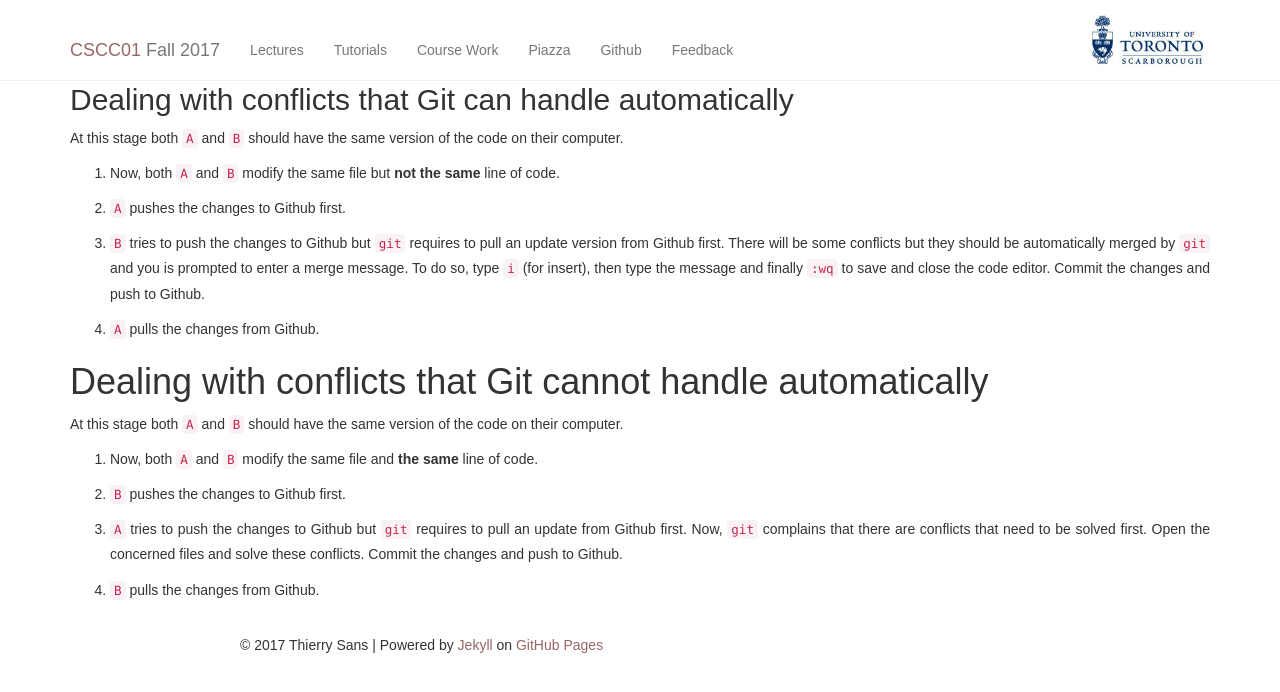
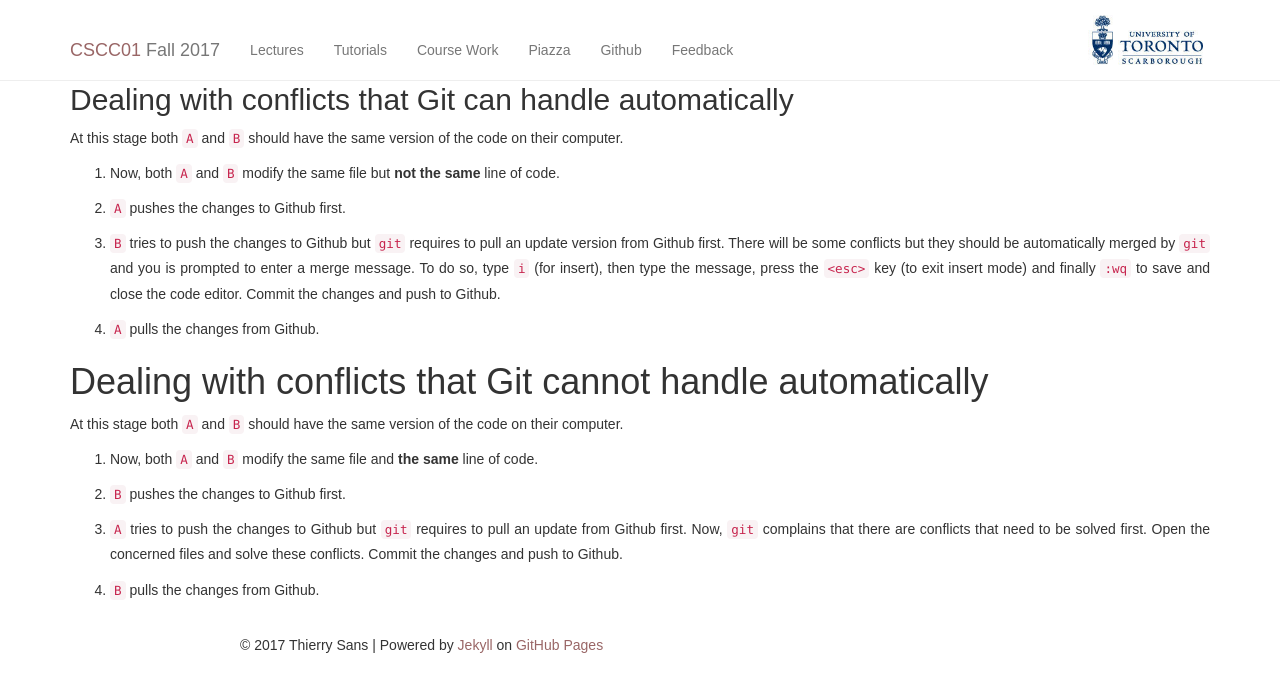
Before and after one commit to ThierrySans/CSCC01, a Jekyll site: the page built from tutorials/01/index.md, in a window 1280 px wide and 900 px high, scrolled down 555 px. Shown: the top 692 px of the window. Built offline with Jekyll 4.4.1, drawn with Linux system fonts in a browser that asks for light colours; our own code applies the rules of GitHub Pages for plain Markdown files.

Commit message:
Add an instruction to exit Vim's insert mode
Typing in ":wq" to exit the editor must be done in "normal" mode.

```diff
--- a/tutorials/01/index.md
+++ b/tutorials/01/index.md
@@ -33,7 +33,7 @@ At this stage both `A` and `B` should have the same version of the code on their
 
 7. `A` pushes the changes to Github first.
 
-8. `B` tries to push the changes to Github but `git` requires to pull an update version from Github first. There will be some conflicts but they should be automatically merged by `git` and you is prompted to enter a merge message. To do so, type `i` (for insert), then type the message and finally `:wq` to save and close the code editor. Commit the changes and push to Github.
+8. `B` tries to push the changes to Github but `git` requires to pull an update version from Github first. There will be some conflicts but they should be automatically merged by `git` and you is prompted to enter a merge message. To do so, type `i` (for insert), then type the message, press the `<esc>` key (to exit insert mode) and finally `:wq` to save and close the code editor. Commit the changes and push to Github.
 
 9. `A` pulls the changes from Github.
 
```
